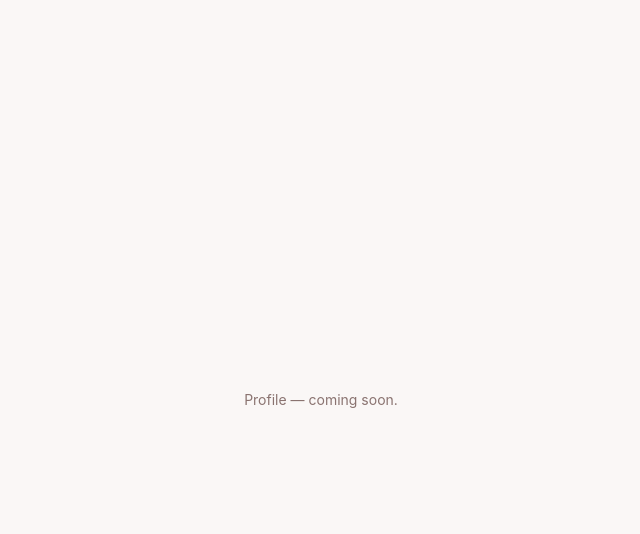
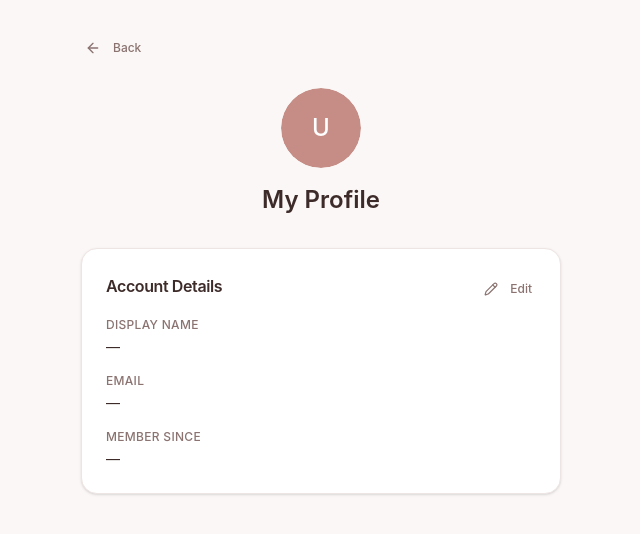
Before and after one commit to NathanTheDev/HabitTracker, a Next.js app in the folder frontend/: page /profile in a window 1280 px wide. Shown: the top 534 px of the page, without its empty margins (319-959 px from the left). Built offline with nearby package versions, Linux system fonts and the light colour scheme.

Commit message:
feat: added profile page

```diff
--- a/frontend/src/app/habits/new/page.tsx
+++ b/frontend/src/app/habits/new/page.tsx
@@ -6,6 +6,7 @@ import { ArrowLeft } from "lucide-react";
 import Link from "next/link";
 import EmojiPicker, { type EmojiClickData, Theme, Categories } from "emoji-picker-react";
 import { Button } from "@/components/ui/button";
+import { Input } from "@/components/ui/input";
 
 export default function NewHabitPage() {
   const router = useRouter();
@@ -101,14 +102,14 @@ export default function NewHabitPage() {
               </div>
 
               {/* Name input */}
-              <input
+              <Input
                 id="name"
                 type="text"
                 required
                 placeholder="e.g. Morning run"
                 value={name}
                 onChange={(e) => setName(e.target.value)}
-                className="flex-1 h-10 rounded-[12px] border border-border bg-background px-3 text-sm text-foreground placeholder:text-muted-foreground focus:outline-none focus:ring-2 focus:ring-primary/40 transition"
+                className="flex-1"
               />
             </div>
           </div>
@@ -119,14 +120,13 @@ export default function NewHabitPage() {
               Quantity
               <span className="ml-1.5 text-xs font-normal text-muted-foreground">optional</span>
             </label>
-            <input
+            <Input
               id="quantity"
               type="number"
               min={1}
               placeholder="e.g. 5"
               value={quantity}
               onChange={(e) => setQuantity(e.target.value)}
-              className="w-full h-10 rounded-[12px] border border-border bg-background px-3 text-sm text-foreground placeholder:text-muted-foreground focus:outline-none focus:ring-2 focus:ring-primary/40 transition"
             />
             <p className="text-xs text-muted-foreground">
               How many times per day? (e.g. Read — 5 pages)
--- a/frontend/src/app/profile/page.tsx
+++ b/frontend/src/app/profile/page.tsx
@@ -1,8 +1,112 @@
-// Phase 2: profile page — to be implemented
+"use client";
+
+import { useState } from "react";
+import Link from "next/link";
+import { Avatar, AvatarFallback } from "@/components/ui/avatar";
+import { Button } from "@/components/ui/button";
+import { Card, CardContent, CardHeader, CardTitle } from "@/components/ui/card";
+import { ArrowLeft, Pencil } from "lucide-react";
+import { Input } from "@/components/ui/input";
+
 export default function ProfilePage() {
+  const [editing, setEditing] = useState(false);
+  const [displayName, setDisplayName] = useState("");
+  const [draft, setDraft] = useState("");
+
+  function handleEdit() {
+    setDraft(displayName);
+    setEditing(true);
+  }
+
+  function handleSave() {
+    setDisplayName(draft.trim());
+    setEditing(false);
+  }
+
+  function handleCancel() {
+    setEditing(false);
+  }
+
+  const initials = displayName
+    ? displayName
+        .split(" ")
+        .map((w) => w[0])
+        .join("")
+        .slice(0, 2)
+        .toUpperCase()
+    : "U";
+
   return (
-    <main className="min-h-screen bg-background flex items-center justify-center">
-      <p className="text-muted-foreground text-sm">Profile — coming soon.</p>
+    <main className="min-h-screen bg-background px-4 py-8 max-w-lg mx-auto">
+      <Link href="/dashboard">
+        <Button variant="ghost" size="sm" className="mb-6 -ml-2 text-muted-foreground">
+          <ArrowLeft className="h-4 w-4 mr-1" />
+          Back
+        </Button>
+      </Link>
+
+      <div className="flex flex-col items-center mb-8">
+        <Avatar className="h-20 w-20 mb-4">
+          <AvatarFallback className="text-2xl">{initials}</AvatarFallback>
+        </Avatar>
+        <h1 className="text-2xl font-semibold text-foreground">
+          {displayName || "My Profile"}
+        </h1>
+      </div>
+
+      <Card>
+        <CardHeader className="flex flex-row items-center justify-between pb-3">
+          <CardTitle className="text-base">Account Details</CardTitle>
+          {!editing && (
+            <Button variant="ghost" size="sm" onClick={handleEdit} className="text-muted-foreground -mr-2">
+              <Pencil className="h-3.5 w-3.5 mr-1" />
+              Edit
+            </Button>
+          )}
+        </CardHeader>
+        <CardContent className="space-y-4">
+          <div>
+            <p className="text-xs text-muted-foreground mb-1 uppercase tracking-wide font-medium">
+              Display Name
+            </p>
+            {editing ? (
+              <Input
+                autoFocus
+                type="text"
+                value={draft}
+                onChange={(e) => setDraft(e.target.value)}
+                placeholder="Your name"
+                className="h-auto rounded-lg py-1.5"
+              />
+            ) : (
+              <p className="text-sm text-foreground">{displayName || "—"}</p>
+            )}
+          </div>
+          <div>
+            <p className="text-xs text-muted-foreground mb-1 uppercase tracking-wide font-medium">
+              Email
+            </p>
+            <p className="text-sm text-foreground">—</p>
+          </div>
+          <div>
+            <p className="text-xs text-muted-foreground mb-1 uppercase tracking-wide font-medium">
+              Member since
+            </p>
+            <p className="text-sm text-foreground">—</p>
+          </div>
+
+          {editing && (
+            <div className="flex gap-2 pt-1">
+              <Button size="sm" onClick={handleSave}>
+                Save
+              </Button>
+              <Button size="sm" variant="outline" onClick={handleCancel}>
+                Cancel
+              </Button>
+            </div>
+          )}
+        </CardContent>
+      </Card>
     </main>
   );
 }
--- /dev/null
+++ b/frontend/src/components/ui/input.tsx
@@ -0,0 +1,22 @@
+import * as React from "react";
+import { cn } from "@/lib/utils";
+
+export interface InputProps extends React.InputHTMLAttributes<HTMLInputElement> {}
+
+const Input = React.forwardRef<HTMLInputElement, InputProps>(
+  ({ className, ...props }, ref) => {
+    return (
+      <input
+        ref={ref}
+        className={cn(
+          "w-full h-10 rounded-[12px] border border-border bg-background px-3 text-sm text-foreground placeholder:text-muted-foreground focus:outline-none focus:ring-2 focus:ring-primary/40 transition disabled:pointer-events-none disabled:opacity-50",
+          className
+        )}
+        {...props}
+      />
+    );
+  }
+);
+Input.displayName = "Input";
+
+export { Input };
```
Also changed, not shown: 1 other file (tests, documents, lock files or other folders).
